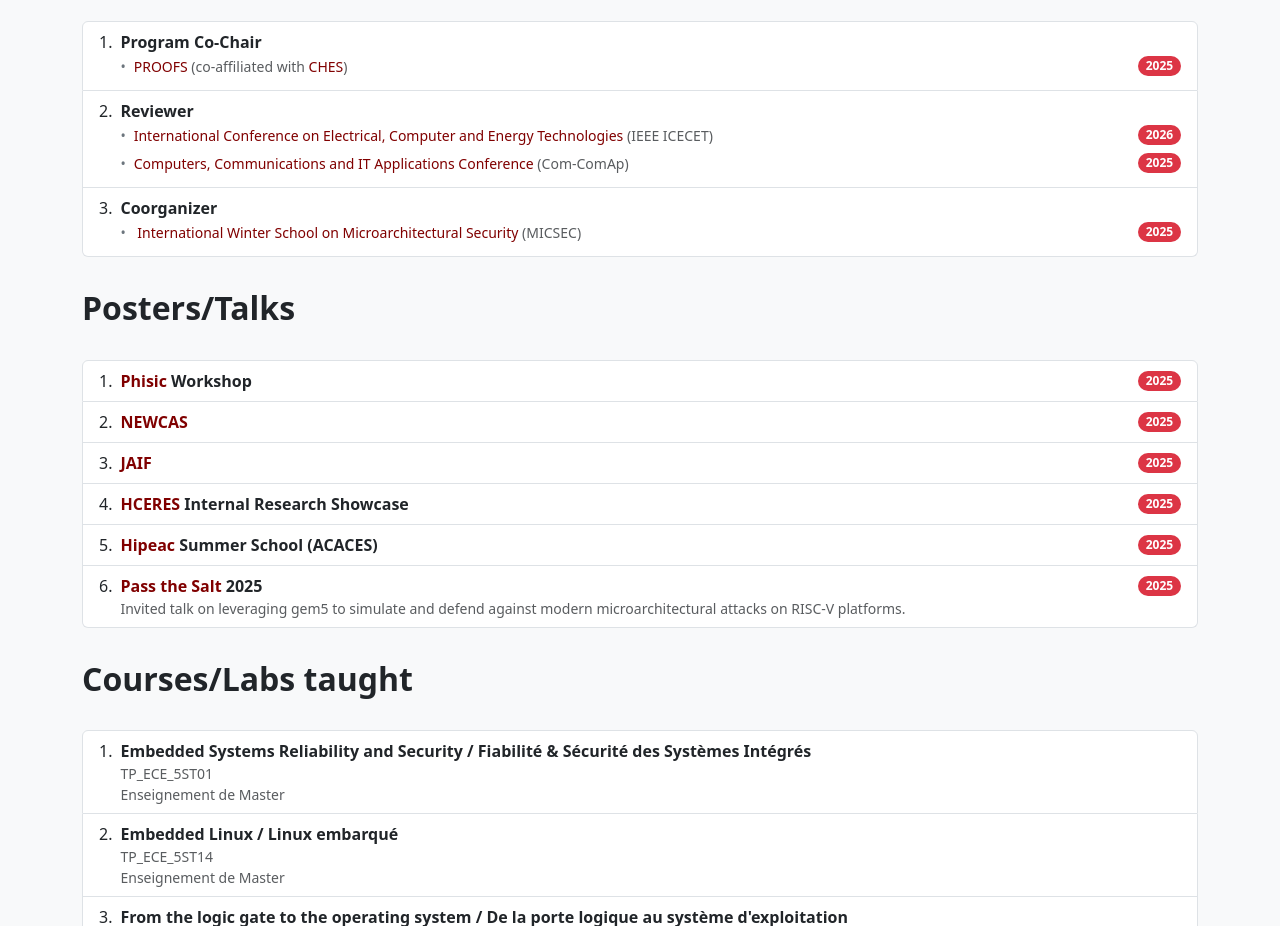
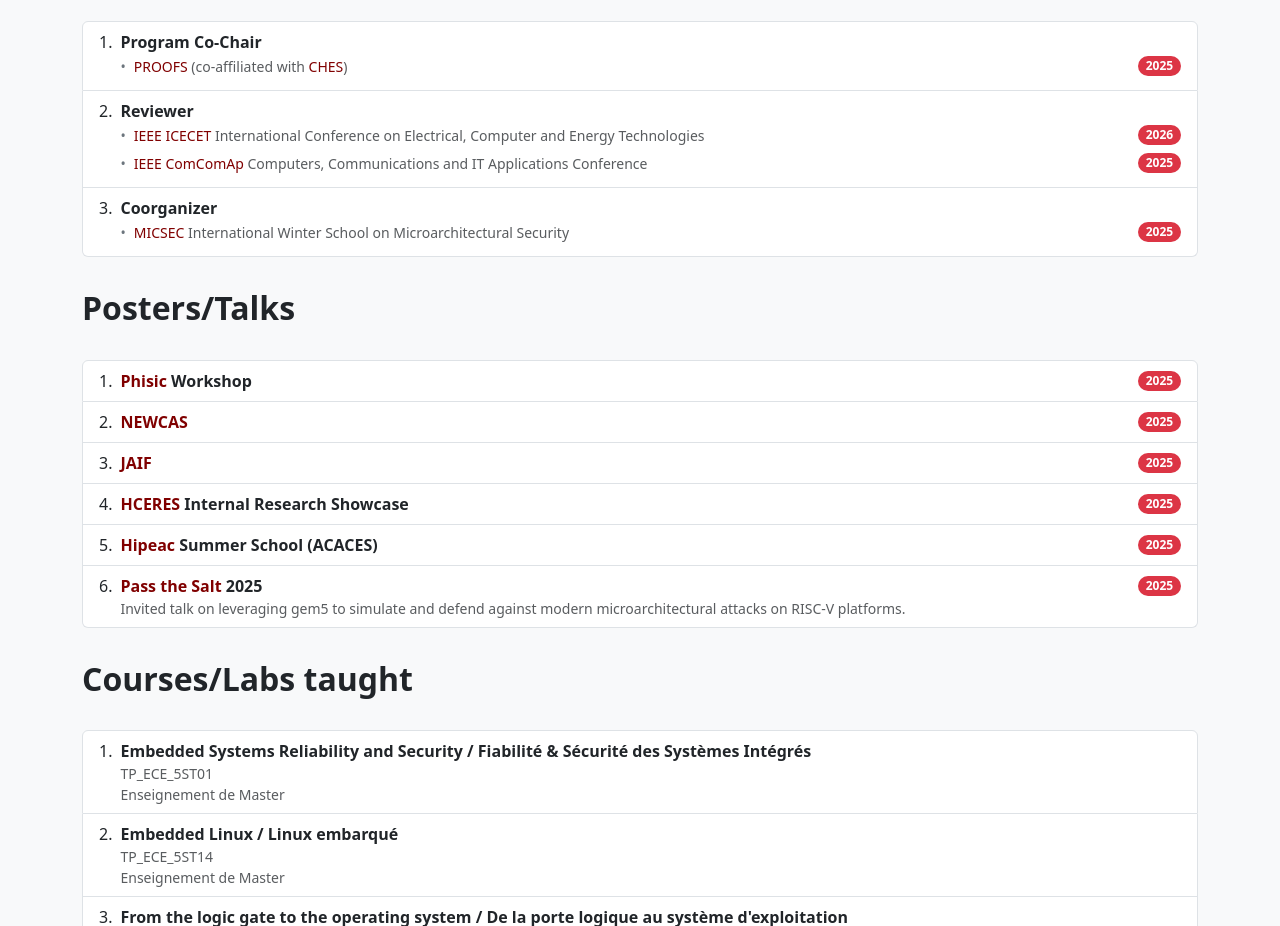
Before and after one commit to mahreenkhan-mk/website, a plain HTML site: page index.html in a window 1280 px wide. Shown: the part 2544-3470 px from the top of the page. Drawn offline with nearby package versions, Linux system fonts and the light colour scheme.

Commit message:
Update index1.html

```diff
--- a/index.html
+++ b/index.html
@@ -304,7 +304,7 @@
           <div class="d-flex justify-content-between align-items-center mb-1">
             <div class="">
               <span class="small text-muted">
-                <a id="list-item" style="text-decoration: none; color: maroon;" target="_blank" href="https://www.proofs-workshop.org/2025/committees.html">International Conference on Electrical, Computer and Energy Technologies</a> (IEEE ICECET)
+                <a id="list-item" style="text-decoration: none; color: maroon;" target="_blank" href="https://www.proofs-workshop.org/2025/committees.html">IEEE ICECET</a> International Conference on Electrical, Computer and Energy Technologies
               </span>
             </div>
             <span class="badge text-bg-danger rounded-pill py-1 small">2026</span>
@@ -312,7 +312,7 @@
           <div class="d-flex justify-content-between align-items-center mb-1">
             <div class="">
               <span class="small text-muted">
-                <a id="list-item" style="text-decoration: none; color: maroon;" target="_blank" href="https://www.proofs-workshop.org/2025/committees.html">Computers, Communications and IT Applications Conference</a> (Com-ComAp)
+                <a id="list-item" style="text-decoration: none; color: maroon;" target="_blank" href="https://www.proofs-workshop.org/2025/committees.html">IEEE ComComAp</a> Computers, Communications and IT Applications Conference
               </span>
             </div>
             <span class="badge text-bg-danger rounded-pill py-1 small">2025</span>
@@ -325,7 +325,7 @@
           <div class="d-flex justify-content-between align-items-center mb-1">
             <div class="">
               <span class="small text-muted">
-                <a id="list-item" style="text-decoration: none; color: maroon;" target="_blank" href="https://www.proofs-workshop.org/2025/committees.html"> International Winter School on Microarchitectural Security</a> (MICSEC)
+                <a id="list-item" style="text-decoration: none; color: maroon;" target="_blank" href="https://www.proofs-workshop.org/2025/committees.html">MICSEC</a> International Winter School on Microarchitectural Security
               </span>
             </div>
             <span class="badge text-bg-danger rounded-pill py-1 small">2025</span>
```
